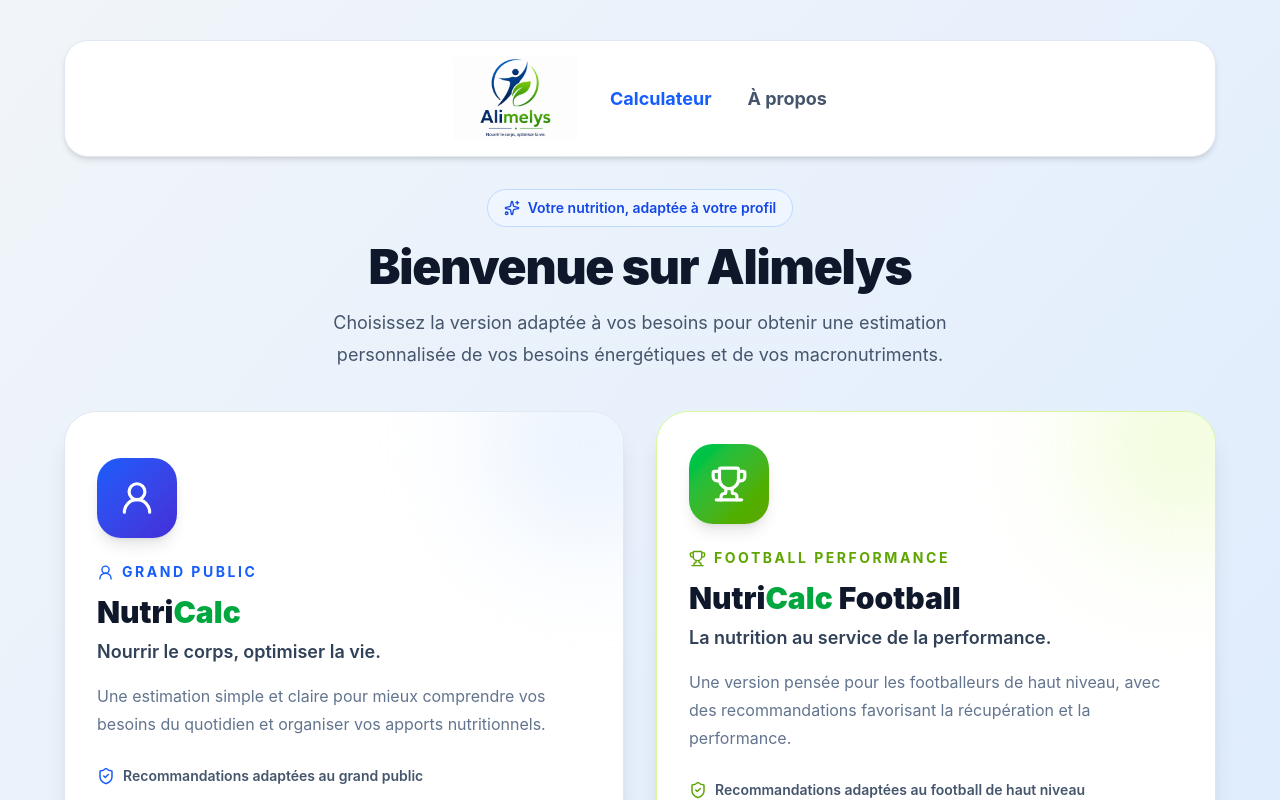
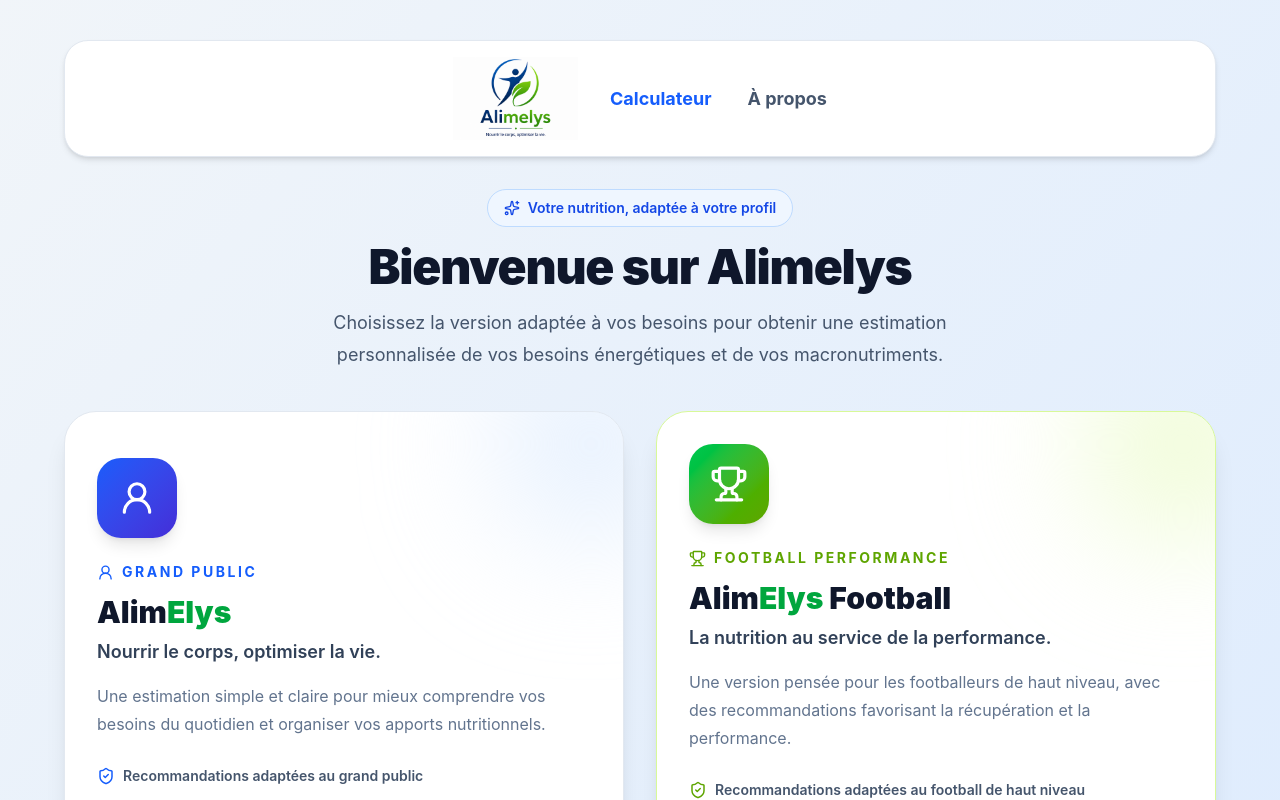
Before and after one commit to valentinbaeckelandt07-png/Calculateur-nutrition, a React (Vite) app: page / in a window 1280 px wide. Shown: the top 800 px of the page. Built offline with nearby package versions, Linux system fonts and the light colour scheme.

Commit message:
Remplacement de NutriCalc par Alimelys

```diff
--- a/src/components/SelectionProfil.jsx
+++ b/src/components/SelectionProfil.jsx
@@ -45,7 +45,7 @@
             </div>
 
             <h3 className="mt-3 text-3xl font-black text-slate-900">
-              Nutri<span className="text-green-600">Calc</span>
+              Alim<span className="text-green-600">Elys</span>
             </h3>
 
             <p className="mt-2 text-lg font-semibold text-slate-700">
@@ -87,7 +87,7 @@
             </div>
 
             <h3 className="mt-3 text-3xl font-black text-slate-900">
-              Nutri<span className="text-green-600">Calc</span> Football
+              Alim<span className="text-green-600">Elys</span> Football
             </h3>
 
             <p className="mt-2 text-lg font-semibold text-slate-700">
```
